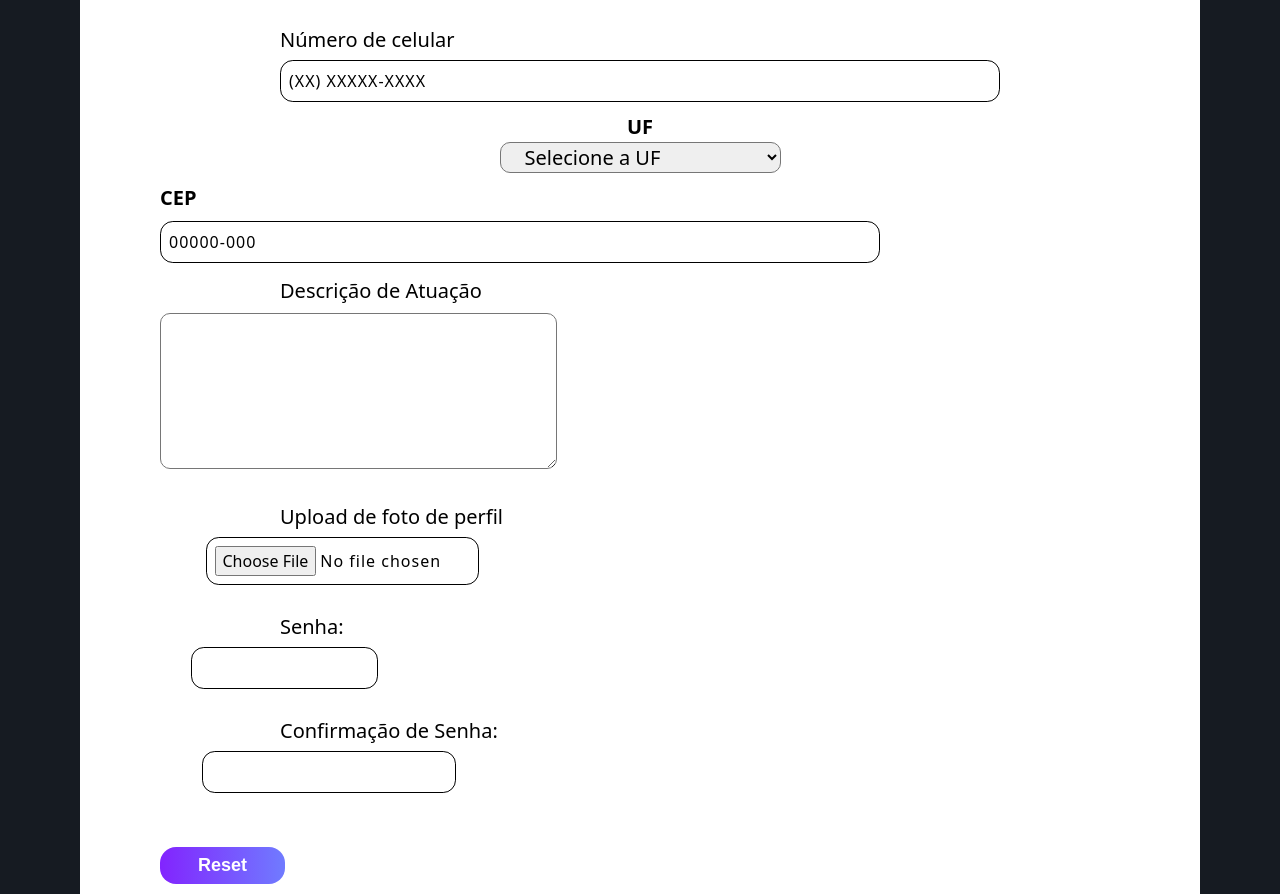
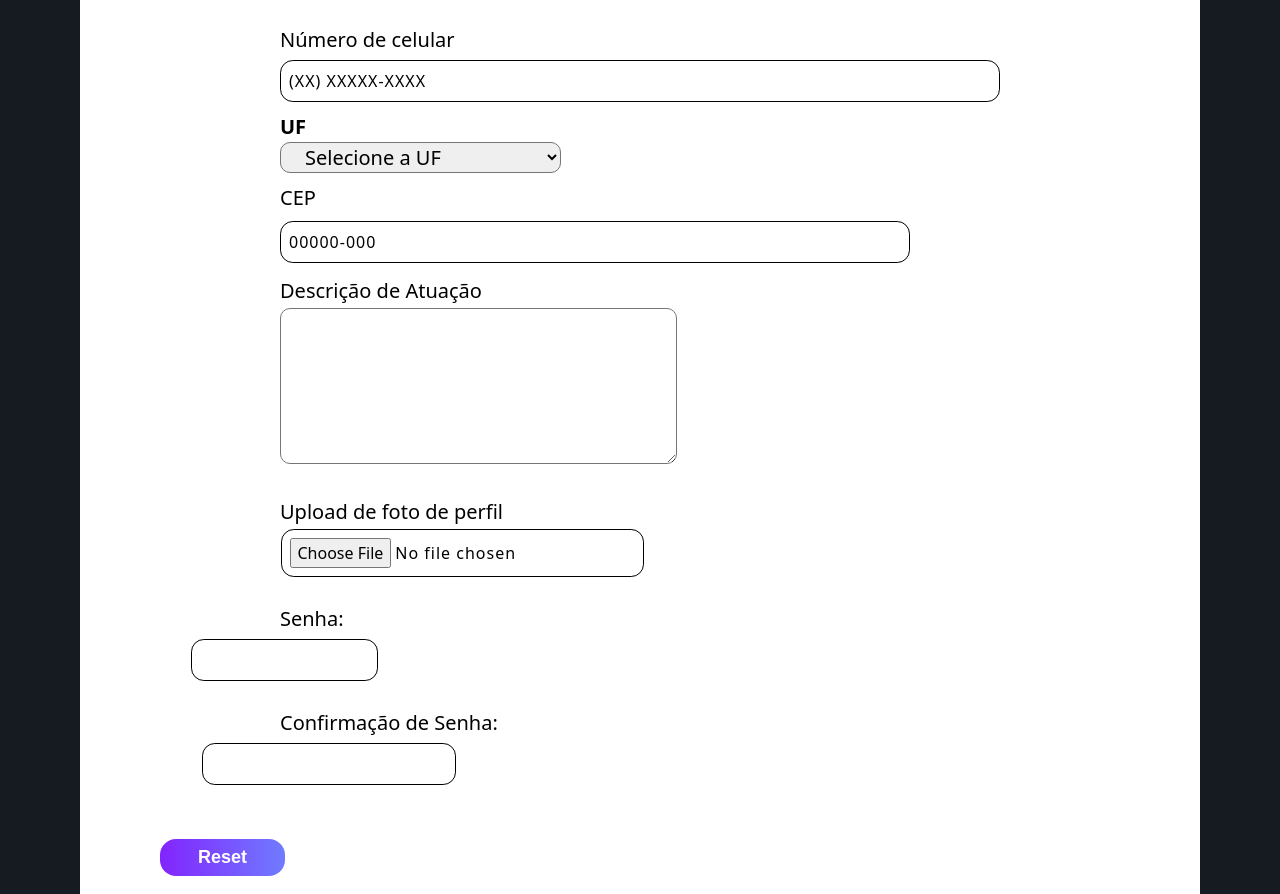
Before and after one commit to Gustavo-alvin/workspace-TCC-BetaTeste, a React (Vite) app in the folder Charity-Connect-React/: page /cadastro in a window 1280 px wide. Shown: the part 975-1869 px from the top of the page. Built offline with nearby package versions, Linux system fonts and the light colour scheme; a web font is replaced by a local one.

Commit message:
aaaaaaaaaaa

```diff
--- a/Charity-Connect-React/src/templates/Cadastro/Cadastro.css
+++ b/Charity-Connect-React/src/templates/Cadastro/Cadastro.css
@@ -58,13 +58,16 @@ input::placeholder{
 
 #label-uf{
     font-size:20px;
-    font-weight: bold;
+    font-weight: 600;
     margin-top: -20px;
+    text-align: left;
+    margin-left: 6em;
 }
 
 #label-end{
     margin-top: 10px;
-
+    text-align: left;
+    font-weight: 500;
 }
 
 option{
@@ -101,3 +104,22 @@ label{
     text-align: left;
     margin-left: 6em;
 }
+
+.endereco-div{
+    text-align: left;
+    margin-left: 7em;
+}
+
+.cep{
+    margin-left: 7.5em;
+}
+
+#textarea-form{
+    margin-top: 0.3em;
+    margin-left: 7.5em;
+}
+
+#foto{
+    margin-left: 7.5em;
+    margin-top: 0.3em;
+}
--- a/Charity-Connect-React/src/templates/Cadastro/Cadastro.jsx
+++ b/Charity-Connect-React/src/templates/Cadastro/Cadastro.jsx
@@ -103,11 +103,11 @@ const Cadastro = () => {
                 </label>
 
 
-                <div className="endereco-div">
+                <div className="cep">
                   <label id="label-end">CEP</label><br></br>
                   <input type="text" id="cep" name="cep" placeholder="00000-000" onInput={() => mascaraCEP(this)} maxLength="9" required />
+                </div>
 
-                </div>
               </div>
 
               <div className="form-2">
```
Lines whose indentation alone changed are shown as unchanged.
